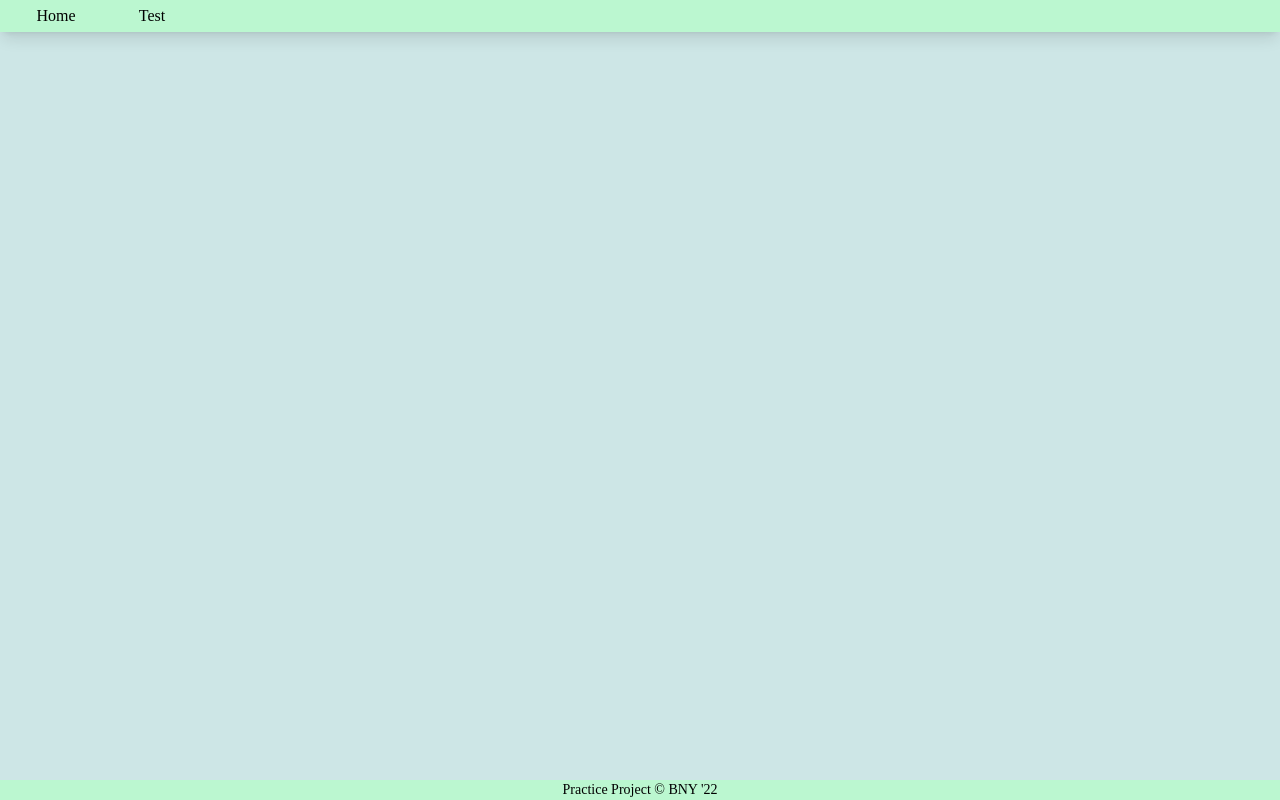
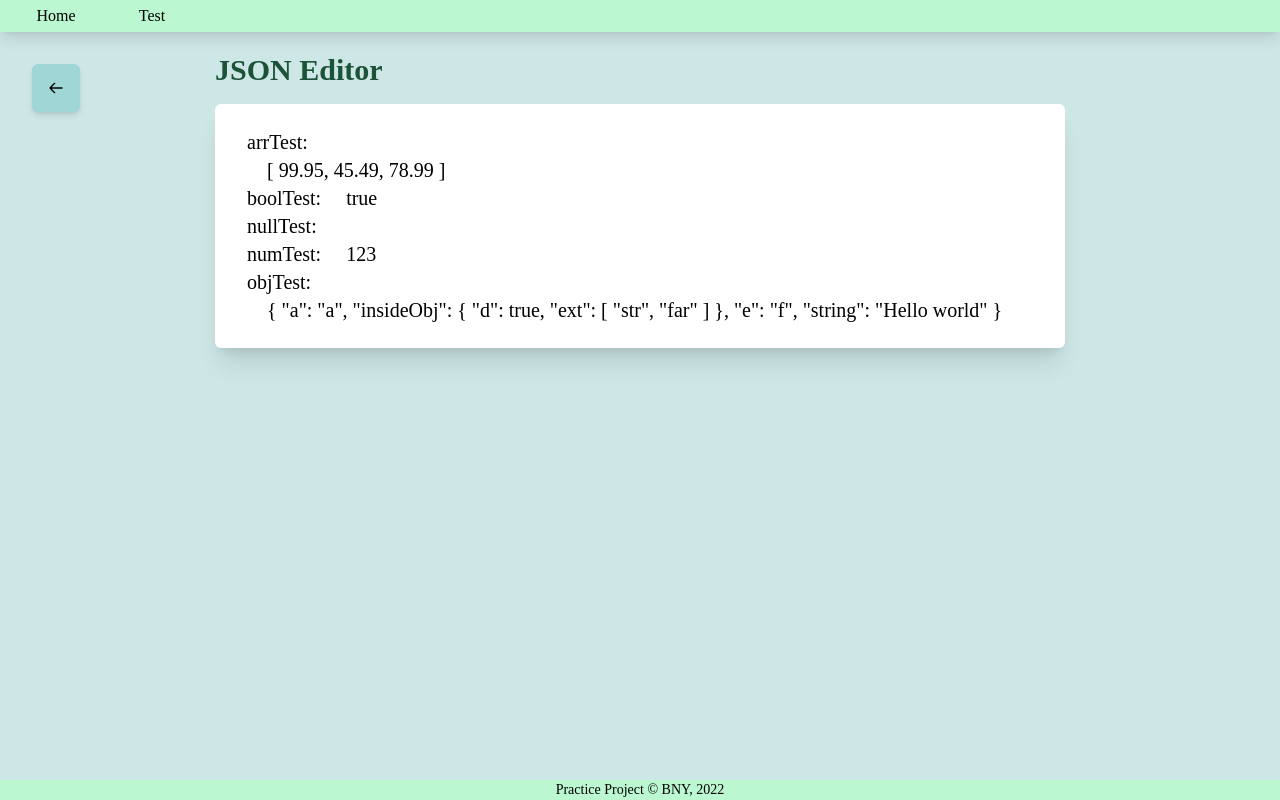
Before and after one commit to StupidoCowie/pr_1, a Vue app: page /jsoneditor in a window 1280 px wide. Built offline with nearby package versions, Linux system fonts and the light colour scheme.

Commit message:
json editor? bruh...

```diff
--- a/src/App.vue
+++ b/src/App.vue
@@ -8,7 +8,11 @@ import Footer from '@/components/ui/Footer.vue'
   <div>
     <Header />
 
-    <router-view />
+    <router-view v-slot="{ Component }">
+      <transition name="fade" mode="out-in">
+        <component :is="Component" />
+      </transition>
+    </router-view>
 
     <Footer />
   </div>
@@ -22,4 +26,14 @@ import Footer from '@/components/ui/Footer.vue'
 body {
   background-color: #cde6e6;
 }
+
+.fade-enter-from,
+.fade-leave-to {
+  opacity: 0;
+}
+
+.fade-enter-active,
+.fade-leave-active {
+  transition: opacity 0.5s ease-out;
+}
 </style>
--- /dev/null
+++ b/src/assets/test.json
@@ -0,0 +1,15 @@
+{
+	"arrTest": [ 99.95, 45.49, 78.99 ],
+	"boolTest": true,
+	"nullTest": null,
+	"numTest": 123,
+	"objTest": {
+		"a": "a",
+		"insideObj": {
+			"d": true,
+			"ext": [ "str", "far" ]
+		},
+		"e": "f",
+		"string": "Hello world"
+	}
+}
--- a/src/components/MainPage.vue
+++ b/src/components/MainPage.vue
@@ -5,8 +5,27 @@
         Lorem ipsum dolor sit amet consectetur adipisicing elit. Atque, sint sit! Assumenda, aut veniam vero asperiores sunt repellendus perspiciatis excepturi, distinctio officiis, voluptas corporis ipsum aperiam quos. Voluptatibus, consequatur tempora.
       </TextCard>
     </div>
-    <div class="flex justify-center">
-      <Button :class="'shadow-md bg-[#a1d6d6] hover:bg-[#4be0e0] rounded-md hover:shadow-xl mt-5'" :width="'120px'" :height="'30px'" :to="'/paycheck'">Practice #1</Button>
+    <div class="flex flex-row justify-center">
+      <div>
+        <Button
+          :class="'shadow-md bg-[#a1d6d6] hover:bg-[#4be0e0] rounded-md hover:shadow-xl mt-5'"
+          :width="'120px'"
+          :height="'30px'"
+          :to="'/paycheck'"
+        >
+          Practice #1
+        </Button>
+      </div>
+      <div class="ml-5">
+        <Button
+          :class="'shadow-md bg-[#a1d6d6] hover:bg-[#4be0e0] rounded-md hover:shadow-xl mt-5'"
+          :width="'120px'"
+          :height="'30px'"
+          :to="'/jsoneditor'"
+        >
+          Practice #2
+        </Button>
+      </div>
     </div>
   </div>
 </template>
--- /dev/null
+++ b/src/components/jsonEditor/jsonEditor.vue
@@ -0,0 +1,95 @@
+<template>
+  <div class="flex flex-row justify-center">
+		<div class="absolute left-0 top-0 mt-16 ml-8">
+      <Button :class="'bg-[#a1d6d6] shadow-md hover:bg-[#4be0e0] rounded-md hover:shadow-xl'" :width="'48px'" :height="'48px'" :to="'/'">
+      <div class="flex justify-center">
+        <svg xmlns="http://www.w3.org/2000/svg" class="h-4 w-4" fill="none" viewBox="0 0 24 24" stroke="currentColor" stroke-width="2">
+          <path stroke-linecap="round" stroke-linejoin="round" d="M10 19l-7-7m0 0l7-7m-7 7h18" />
+        </svg>
+      </div>
+      </Button>
+    </div>
+    <div>
+			<Card :width="'850px'" :label="'JSON Editor'" class="mt-5">
+				<div>
+					<div
+						v-for="(val, key) in json"
+						:key="key"
+						class="flex items-start"
+						:class="object(val) ? 'flex-col' : 'flex-row'"
+					>
+						<div
+						>
+							{{ key  }}:&nbsp;
+						</div>
+						<div
+							class="ml-5"
+						>
+							{{ val }}
+						</div>
+					</div>
+				</div>
+			</Card>
+		</div>
+	</div>
+</template>
+
+<!--
+	TODO:
+		1) Readable view for JSON
+		2) Option to add new key-value pairs
+		3) Option to change existing key-value pairs
+		4) Some design things to underline types, values, etc.
+-->
+
+<script setup>
+import Card from '@/components/ui/Card.vue'
+import Button from '@/components/ui/Button.vue'
+import json from '@/assets/test.json'
+
+import { ref } from 'vue'
+
+import { isArray } from '@vue/shared'
+
+// for (let i in json) {
+// 	if (isArray(json[i])) {
+// 		console.log(json[i])
+// 	}
+// }
+
+const jsonTree = ref({
+	label: 'JSON',
+	nodes: []
+})
+
+const convert = (key, val, node) => {
+	if (typeof val !== 'object' || isArray(val) || val === null) {
+		node.nodes.push({
+			label: key,
+			nodes: val
+		})
+	}
+	else {
+		node.nodes.push({
+			label: key,
+			nodes: []
+		})
+		for (let el in val) {
+			convert(el, val[el], node.nodes[node.nodes.length - 1])
+		}
+	}
+}
+
+for (let key in json) {
+	convert(key, json[key], jsonTree.value)
+}
+console.log(jsonTree.value)
+
+const object = (val) => {
+	if (typeof val === 'object' && val !== null) {
+		return true
+	}
+	return false
+}
+
+</script>
--- /dev/null
+++ b/src/components/jsonEditor/jsonNode.vue
@@ -0,0 +1,42 @@
+<template>
+	<jsonNode
+		v-for="val in nodes"
+		:json="val"
+		:class="shift"
+	>
+
+	</jsonNode>
+</template>
+
+<script setup>
+import { computed } from 'vue'
+
+const props = defineProps({
+	json: Object,
+	margin: {
+		type: Number,
+		required: false
+	}
+})
+
+const emits = defineEmits(['update:margin'])
+
+const nodes = computed({
+	get() {
+		return props.json
+	}
+})
+
+const shift = computed({
+	get() {
+		if (props.margin === 0) {
+			return ''
+		}
+		shift.value += 4
+		return `ml-${shift.value}`
+	},
+	set(value) {
+		emits('update:margin', value)
+	}
+})
+</script>
--- a/src/components/payment/CheckoutPage.vue
+++ b/src/components/payment/CheckoutPage.vue
@@ -116,7 +116,7 @@ watch(() => cvc.value, () => {
 })
 
 watch(() => expirationDate.value, (newVal, oldVal) => {
-  if (newVal.match(new RegExp('[a-zA-Z]', 'g'))) {
+  if (newVal.match(new RegExp('[a-zA-Zа-яА-Я]', 'g'))) {
     expirationDate.value = oldVal
   }
   else if (newVal.length === 2 && oldVal.length === 1) {
--- a/src/components/ui/Footer.vue
+++ b/src/components/ui/Footer.vue
@@ -1,7 +1,7 @@
 <template>
   <div class="px-2 bg-green-200 fixed inset-x-0 bottom-0 flex justify-center">
     <span class="text-sm">
-      Practice Project © BNY '22
+      Practice Project © BNY, 2022
     </span>
   </div>
 </template>
--- a/src/router/index.js
+++ b/src/router/index.js
@@ -1,6 +1,7 @@
 import { createRouter, createWebHistory } from 'vue-router'
 import MainPage from '@/components/MainPage.vue'
 import CheckoutPage from '@/components/payment/CheckoutPage.vue'
+import JsonEditor from '@/components/jsonEditor/jsonEditor.vue'
 
 const router = createRouter({
   history: createWebHistory(),
@@ -19,6 +20,13 @@ const router = createRouter({
         title: 'Checkout'
       }
     },
+    {
+      path: '/jsoneditor',
+      component: JsonEditor,
+      meta: {
+        title: 'JSON Editor'
+      }
+    },
   ]
 })
 
```
